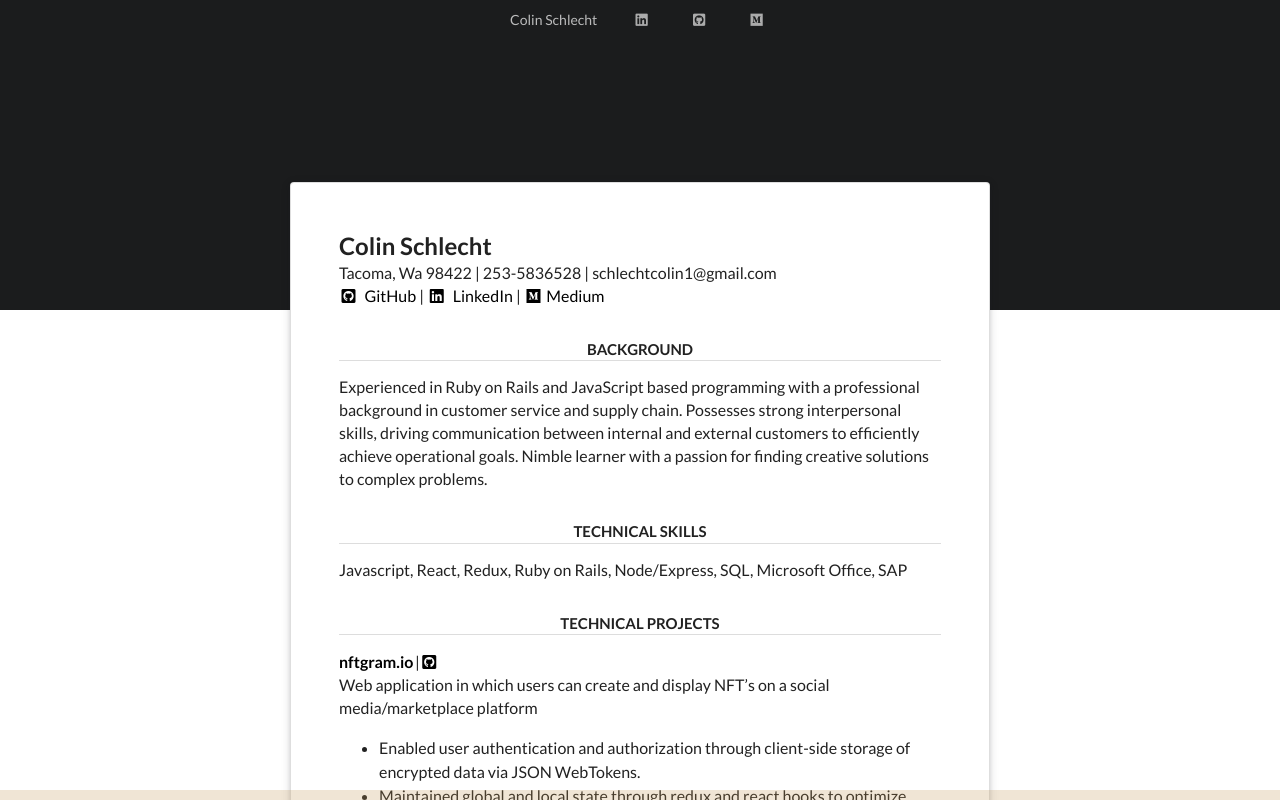
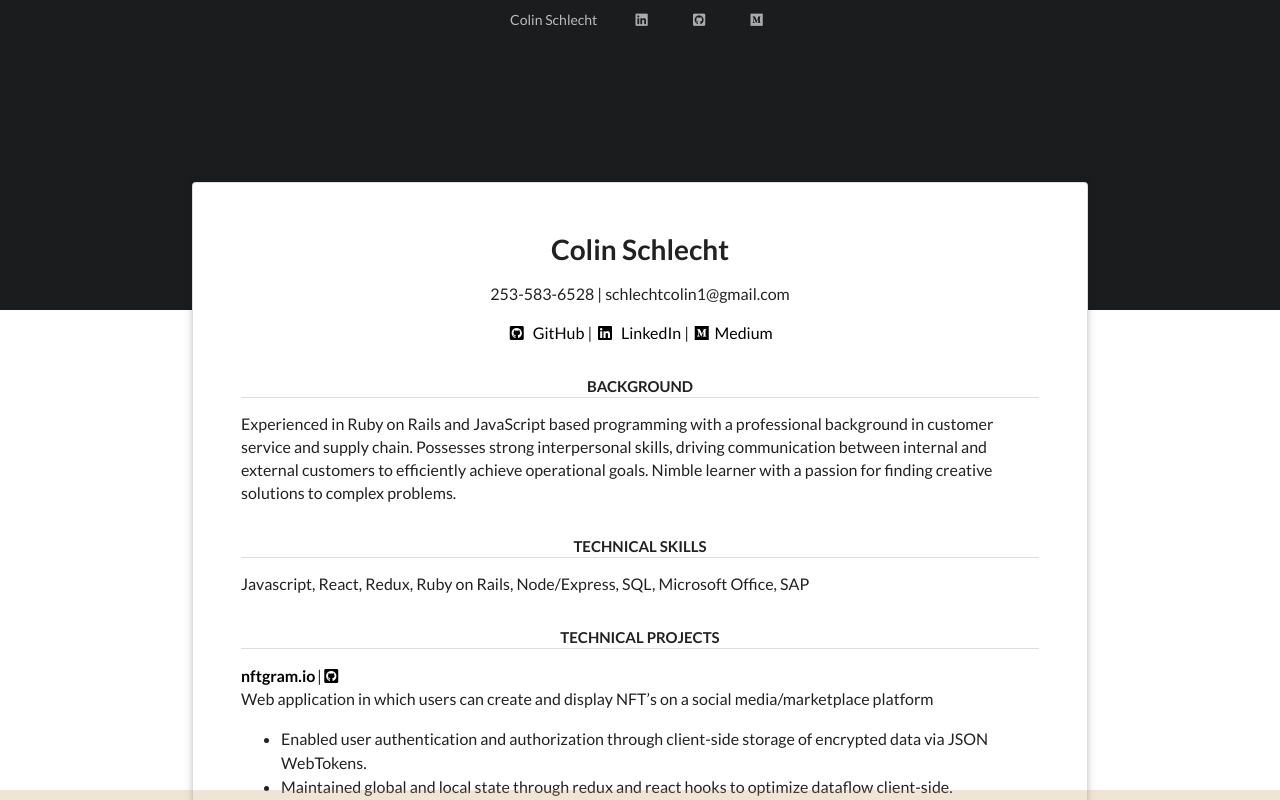
Before and after one commit to colinschlecht/resume-site, a React (Create React App) app: page / in a window 1280 px wide. Shown: the top 800 px of the page. Built offline with nearby package versions, Linux system fonts and the light colour scheme.

Commit message:
css modifications to resume

```diff
--- a/src/components/App.js
+++ b/src/components/App.js
@@ -5,6 +5,9 @@ import Main from "./Main";
 import Bottom from "./nav/Bottom";
 
 function App() {
+
+
+
   return (
     <>
       <BrowserRouter>
--- a/src/components/content/Resume.js
+++ b/src/components/content/Resume.js
@@ -5,10 +5,10 @@ const Resume = () => {
     <div className="content" id="resume">
       <div id="content-header">
         <div className="header-title">
-          <h2>Colin Schlecht</h2>
+          <h1>Colin Schlecht</h1>
         </div>
         <div id="header-address">
-          <p>Tacoma, Wa 98422 | 253-5836528 | schlechtcolin1@gmail.com</p>
+          <p>253-583-6528 | schlechtcolin1@gmail.com</p>
         </div>
         <div id="header-links">
           <p>
--- a/src/index.css
+++ b/src/index.css
@@ -47,6 +47,25 @@ code {
   margin-right: .1em;
 }
 
+.header-title{
+  width: 100%;
+  display: flex;
+  justify-content: center;
+  margin-bottom: 1em;
+}
+#header-links{
+  width: 100%;
+  display: flex;
+  justify-content: center;
+  margin-bottom: 1em;
+}
+#header-address{
+  width: 100%;
+  display: flex;
+  justify-content: center;
+  margin-bottom: 1em;
+}
+
 
 #bottomnav{
   transition: all .2s ease-in-out;
@@ -74,6 +93,7 @@ code {
 
 .ui.raised.very.padded.text.container.segment{
   margin-top: -10%;
+  min-width: 70%;
 }
 
 .ui.inverted.vertical.masthead.center.aligned.segment{
```
